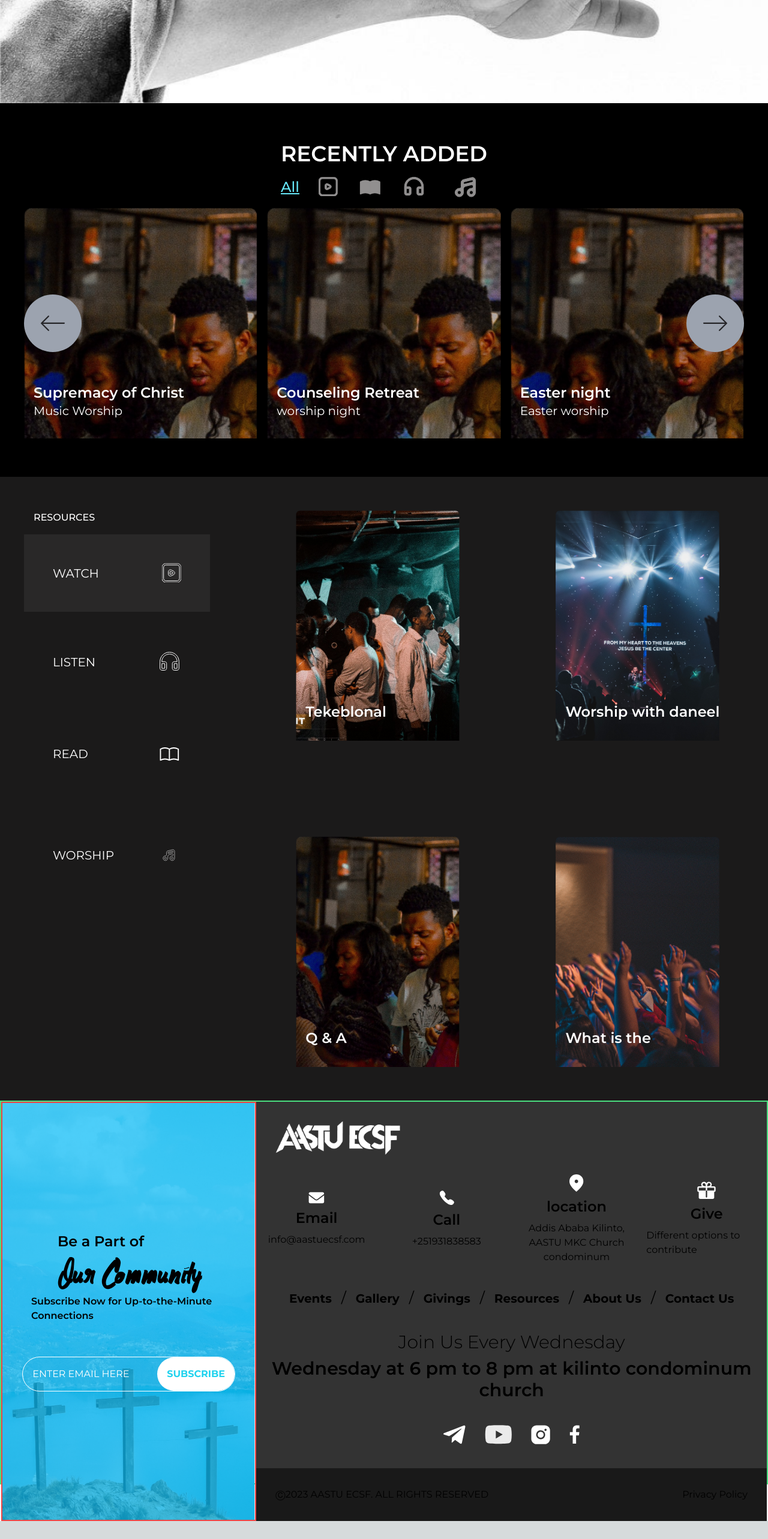
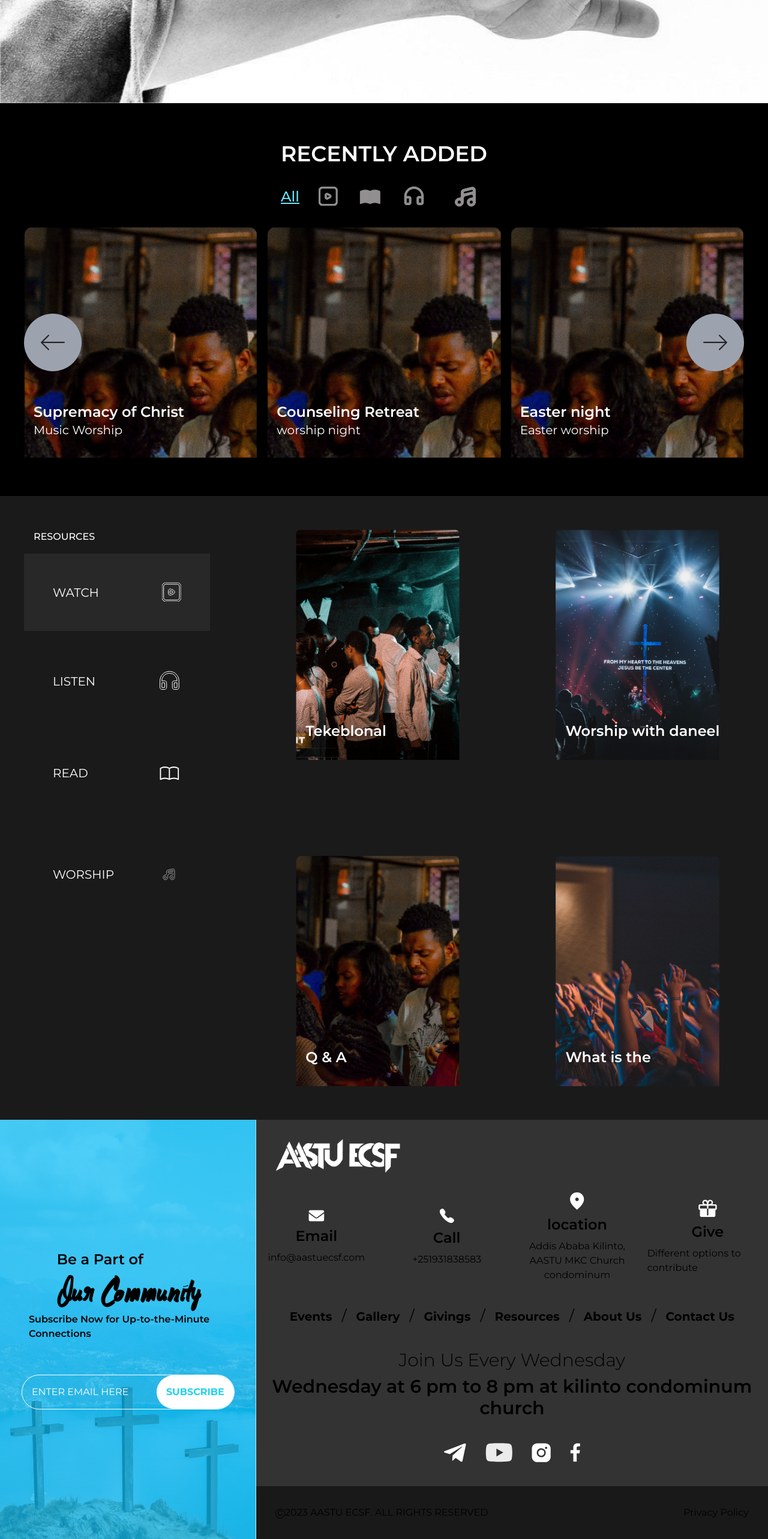
Before and after one commit to dagmawibabi/AASTUECSF, a Next.js app: page /resources in a window 1280 px wide. Shown: the part 1428-3994 px from the top of the page at 60% size. Before the commit the page ends 3964 px from the top, so only its background shows below. Built offline with nearby package versions, Linux system fonts and the light colour scheme.

Commit message:
fix: make recently added section responsive

```diff
--- a/app/resources/EventsCarousel.tsx
+++ b/app/resources/EventsCarousel.tsx
@@ -1,10 +1,15 @@
+"use client";
+
 import Carousel from "@components/Carousel";
 import WorshipPhoto from "@/public/worshipPhoto.png";
 import ImageCard from "@components/ImageCard";
+import useNav from "@/hooks/useNav";
 
 const EventsCarousel: React.FC = () => {
+  const isMobile = useNav(600);
+
   return (
-    <Carousel slidesToShow={3}>
+    <Carousel slidesToShow={isMobile ? 1 : 3}>
       <ImageCard
         name="Supremacy of Christ"
         src={WorshipPhoto.src}
--- a/components/Carousel.tsx
+++ b/components/Carousel.tsx
@@ -54,20 +54,27 @@ const Carousel: FC<CarouselProps> = ({
     return children.slice(current, current + slidesToShow);
   }
   return (
-    <div className={`grid gap-4 grid-cols-12 ${className ?? null}`}>
+    <div className={`grid grid-cols-12 gap-4 ${className ?? null}`}>
       {children.length > slidesToShow && (
         <button
           onClick={prevSlide}
-          className="flex h-24 w-24 items-center justify-center rounded-full bg-gray-400 p-4 self-center absolute left-0 translate-x-10"
+          className="absolute left-0 flex h-24 w-24 translate-x-10 items-center justify-center self-center rounded-full bg-gray-400 p-4"
         >
-          <LeftArrow className={iconClassName}/>
+          <LeftArrow className={iconClassName} />
         </button>
       )}
-      <div className="gap-4 col-span-12 px-10 grid grid-cols-3">{getSlides()}</div>
+      <div
+        style={{
+          gridTemplateColumns: `repeat(${slidesToShow}, minmax(0, 1fr))`,
+        }}
+        className="col-span-12 grid gap-4 px-10"
+      >
+        {getSlides()}
+      </div>
       {children.length > slidesToShow && (
         <button
           onClick={nextSlide}
-          className="flex h-24 w-24 items-center justify-center rounded-full bg-gray-400 p-4 self-center absolute right-0 -translate-x-10"
+          className="absolute right-0 flex h-24 w-24 -translate-x-10 items-center justify-center self-center rounded-full bg-gray-400 p-4"
         >
           <RightArrow className={iconClassName} />
         </button>
--- a/components/Footer.tsx
+++ b/components/Footer.tsx
@@ -30,13 +30,13 @@ type linkDesc = {
 
 const Footer: React.FC<Props> = ({ navLinks }) => {
   return (
-    <footer className="grid grid-rows-3 xl:h-[80%] xl:grid-cols-3 xl:grid-rows-none border-2 border-green-400">
+    <footer className="grid grid-rows-3 xl:h-[80%] xl:grid-cols-3 xl:grid-rows-none">
       <div
         style={{
           backgroundImage: `url(${FooterBG.src})`,
           backgroundSize: "100% 100%",
         }}
-        className="col-span-3 flex flex-col items-center justify-center border-2 border-red-500 bg-no-repeat px-12 xl:col-span-1"
+        className="col-span-3 flex flex-col items-center justify-center bg-no-repeat px-12 xl:col-span-1"
       >
         <p className="text-2xl font-semibold">
           Be a Part of <br />
--- a/components/TabBar.tsx
+++ b/components/TabBar.tsx
@@ -44,7 +44,7 @@ function getStyledLabel(label: React.ReactNode, isActive: boolean) {
 const TabBar: React.FC<Props> = ({ tabs, name, bgColor }) => {
   const [activeTab, setActiveTab] = React.useState<number>(0);
   return (
-    <div style={{backgroundColor: `${bgColor ?? "black"}`}} className="py-16">
+    <div style={{backgroundColor: `${bgColor ?? "black"}`}} className="py-16 space-y-4">
       <h1 className="text-4xl font-semibold text-white uppercase text-center">{name}</h1>
       <nav className="flex items-center justify-center gap-8">
         {tabs.map(({ label }, index) => {
```
